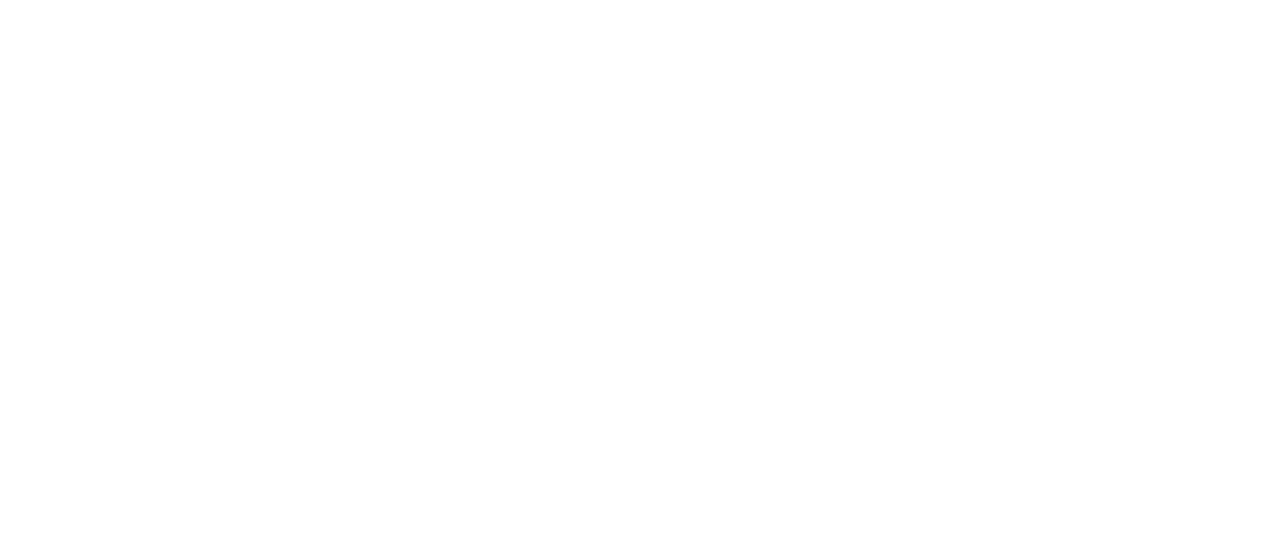
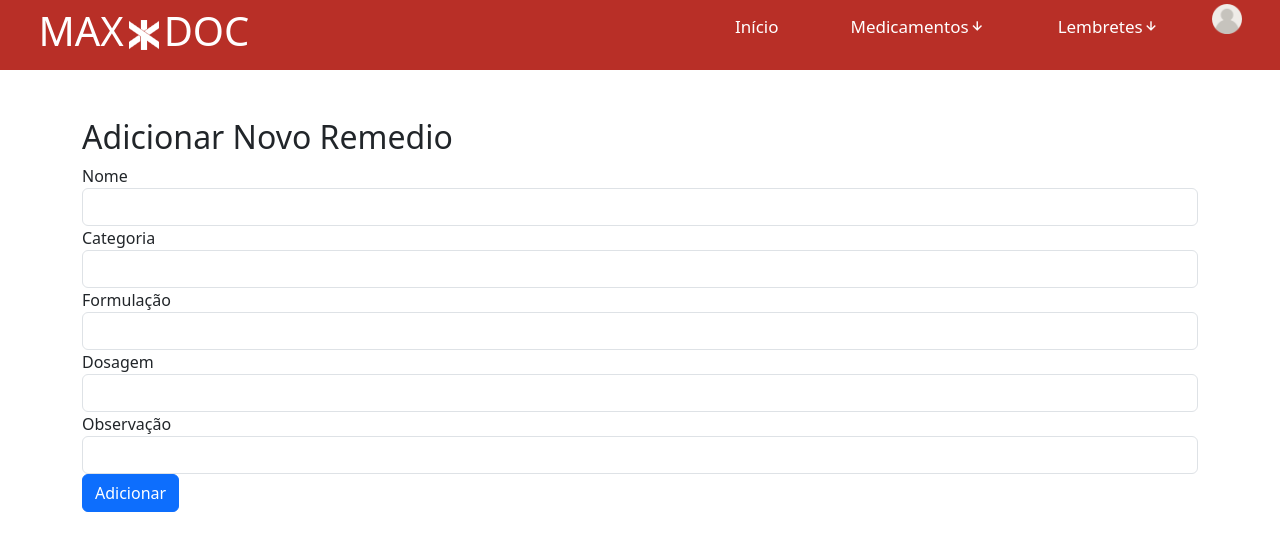
Before and after one commit to R4PTOR-C/MaxDoc, a React (Create React App) app in the folder front/: page /remedios/new in a window 1280 px wide. Before the commit this address had no page. Shown: the top 550 px of the page. Built offline with nearby package versions, Linux system fonts and the light colour scheme.

Commit message:
Adicionado formulario de remedios

```diff
--- a/front/src/App.js
+++ b/front/src/App.js
@@ -9,6 +9,7 @@
 import Home from './components/Home';
 import Navbar from "./components/navbar";
 import Remedios_index from "./components/Remedios_index";
+import Remedios_new from "./components/Remedios_new";
 
 function Layout() {
     return (
@@ -29,6 +30,7 @@
                     <Route path="usuarios" element={<Usuarios_index />} />
                     <Route path="usuarios/new" element={<Usuarios_new />} />
                     <Route path="remedios" element={<Remedios_index />} />
+                    <Route path="remedios/new" element={<Remedios_new />} />
                 </Route>
             </Routes>
         </Router>
--- a/front/src/components/Home.js
+++ b/front/src/components/Home.js
@@ -1,6 +1,32 @@
-import React from "react";
+import React, { useState, useEffect } from 'react';
+import { Link } from 'react-router-dom';
 
 const Home = () => {
+    const [remedios, setRemedios] = useState([]);
+    const [loading, setLoading] = useState(false);
+    const [error, setError] = useState(null);
+
+    useEffect(() => {
+        setLoading(true);
+        //maxdoc.onrender.com
+        fetch(`${process.env.REACT_APP_API_URL}/remedios`)
+            .then(response => {
+                if (!response.ok) {
+                    throw new Error('Erro na resposta do servidor');
+                }
+                return response.json();
+            })
+            .then(data => {
+                setRemedios(data);
+                setLoading(false);
+            })
+            .catch(error => {
+                console.error("Erro ao buscar dados de remedios:", error);
+                setError(error.toString());
+                setLoading(false);
+            });
+    }, []);
+
     return (
 
         <>
@@ -41,20 +67,16 @@
                     <h1><i className='bx bxs-basket'></i>Medicamentos</h1>
                 </div>
                 <div className="descricao">
-                    <ul>
+                    {remedios.map(remedios => (
+
+                        <ul>
                         <li>
-                            <h2>Medicamento</h2>
-                            <p>Alívio imediato para os sintomas, restaurando o equilíbrio e promovendo bem-estar.</p>
+                            <h2>{remedios.nome}</h2>
+                            <p>{remedios.obs}</p>
                         </li>
-                        <li>
-                            <h2>Medicamento</h2>
-                            <p>Alívio imediato para os sintomas, restaurando o equilíbrio e promovendo bem-estar.</p>
-                        </li>
-                        <li>
-                            <h2>Medicamento</h2>
-                            <p>Alívio imediato para os sintomas, restaurando o equilíbrio e promovendo bem-estar.</p>
-                        </li>
+
                     </ul>
+                        ))}
                 </div>
             </section>
         </>
--- a/front/src/components/Remedios_index.js
+++ b/front/src/components/Remedios_index.js
@@ -36,7 +36,7 @@
 
         <div className="overflow-auto">
             <h1 className="text-2xl font-bold mb-4">Remedios</h1>
-            <Link to="/usuarios/new" className="btn btn-outline-dark mb-3">Adicionar Remedio</Link>
+            <Link to="/remedios/new" className="btn btn-outline-dark mb-3">Adicionar Remedio</Link>
             <div className="table-responsive">
                 <table className="table table-hover">
                     <thead className="bg-gray-200">
@@ -54,11 +54,10 @@
                         <tr key={remedios.id}>
                             <th scope="row" className="px-6 py-4">{remedios.id}</th>
                             <td className="px-6 py-4">{remedios.nome}</td>
-                            <td className="px-6 py-4">{remedios.idade}</td>
-                            <td className="px-6 py-4">{remedios.genero}</td>
-                            <td className="px-6 py-4">{remedios.email}</td>
-
-
+                            <td className="px-6 py-4">{remedios.categoria}</td>
+                            <td className="px-6 py-4">{remedios.formulacao}</td>
+                            <td className="px-6 py-4">{remedios.dosagem}</td>
+                            <td className="px-6 py-4">{remedios.obs}</td>
                         </tr>
                     ))}
                     </tbody>
--- /dev/null
+++ b/front/src/components/Remedios_new.js
@@ -0,0 +1,96 @@
+import React, { useState } from 'react';
+
+function Remedios_new() {
+    const [nome, setNome] = useState('');
+    const [categoria, setCategoria] = useState('');
+    const [formulacao, setFormulacao] = useState('');
+    const [dosagem, setDosagem] = useState('');
+    const [obs, setObs] = useState('');
+
+
+    const handleSubmit = async (event) => {
+        event.preventDefault();
+        const remedio = { nome, categoria, formulacao, dosagem, obs };
+
+        try {
+            const response = await fetch(`${process.env.REACT_APP_API_URL}/remedios`, {
+                method: 'POST',
+                headers: {
+                    'Content-Type': 'application/json',
+                },
+                body: JSON.stringify(remedio),
+            });
+
+            if (response.ok) {
+                alert('Remedio adicionado com sucesso!');
+                // Resetar o formulário ou redirecionar o usuário
+            } else {
+                alert('Falha ao adicionar remedio.');
+            }
+        } catch (error) {
+            console.error('Erro:', error);
+            alert('Erro ao conectar ao servidor.');
+        }
+    };
+
+    return (
+        <div className="container mt-5">
+            <h2>Adicionar Novo Remedio</h2>
+            <form onSubmit={handleSubmit}>
+                <div className="form-group">
+                    <label>Nome</label>
+                    <input
+                        type="text"
+                        className="form-control"
+                        value={nome}
+                        onChange={(e) => setNome(e.target.value)}
+                        required
+                    />
+                </div>
+                <div className="form-group">
+                    <label>Categoria</label>
+                    <input
+                        type="text"
+                        className="form-control"
+                        value={categoria}
+                        onChange={(e) => setCategoria(e.target.value)}
+                        required
+                    />
+                </div>
+                <div className="form-group">
+                    <label>Formulação</label>
+                    <input
+                        type="text"
+                        className="form-control"
+                        value={formulacao}
+                        onChange={(e) => setFormulacao(e.target.value)}
+                        required
+                    />
+                </div>
+                <div className="form-group">
+                    <label>Dosagem</label>
+                    <input
+                        type="text"
+                        className="form-control"
+                        value={dosagem}
+                        onChange={(e) => setDosagem(e.target.value)}
+                        required
+                    />
+                </div>
+                <div className="form-group">
+                    <label>Observação</label>
+                    <input
+                        type="text"
+                        className="form-control"
+                        value={obs}
+                        onChange={(e) => setObs(e.target.value)}
+                        required
+                    />
+                </div>
+                <button type="submit" className="btn btn-primary">Adicionar</button>
+            </form>
+        </div>
+    );
+}
+
+export default Remedios_new;
--- a/front/src/components/navbar.js
+++ b/front/src/components/navbar.js
@@ -24,8 +24,7 @@
                         <div className="submenu1">
                             <ul>
                                 <li><Link to="/remedios">Estoque</Link></li>
-                                <li><Link to="/adicionar-remedio">Adicionar remédio</Link></li>
-                                <li><Link to="/remover-remedio">Remover remédio</Link></li>
+                                <li><Link to="/remedios/new">Adicionar remédio</Link></li>
                             </ul>
                         </div>
                     </li>
@@ -35,7 +34,6 @@
                             <ul>
                                 <li><Link to="/chegar-lembretes">Chegar Lembretes</Link></li>
                                 <li><Link to="/criar-lembrete">Criar lembrete</Link></li>
-                                <li><Link to="/apagar-lembrete">Apagar lembrete</Link></li>
                             </ul>
                         </div>
                     </li>
```
Also changed, not shown: 1 other file (tests, documents, lock files or other folders).
